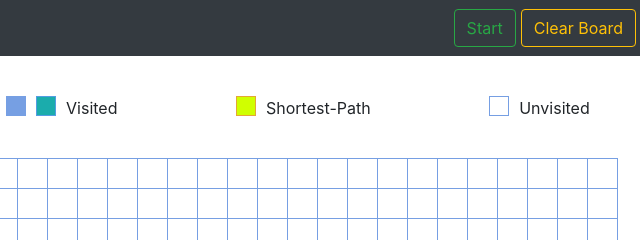
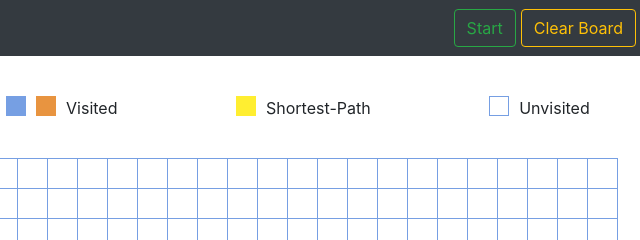
Before and after one commit to gayathri0329/marshackers, a plain HTML site: page index.html in a window 1280 px wide. Shown: the top 240 px of the page, 623-1263 px from the left. Drawn offline with nearby package versions, Linux system fonts and the light colour scheme.

Commit message:
Update main.css

```diff
--- a/styles/main.css
+++ b/styles/main.css
@@ -49,14 +49,14 @@ ul {
 
 .visited {
   transition: background-color 0.08s ease-in-out;
-  background-color: #1bacac;
-  border-color: #539de2;
+  background-color: #e89440;
+  border-color: #e89440;
 }
 
 .success {
   transition: background-color 0.08s ease-in-out;
-  background-color: #d0ff00;
-  border-color: #e4a736;
+  background-color:  #ffee31;
+  border-color:  #ffee31;
 }
 
 .start {
```
